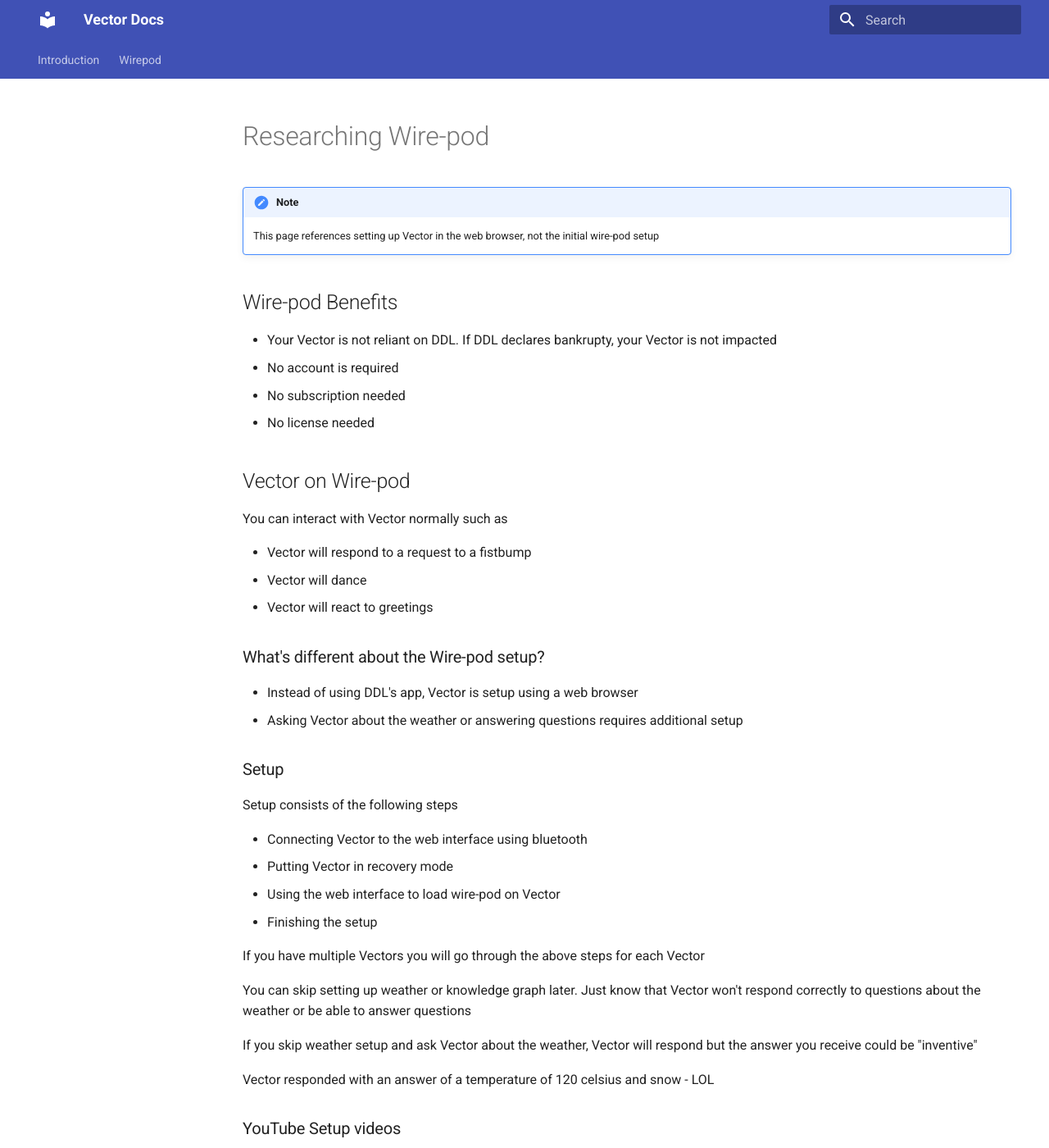
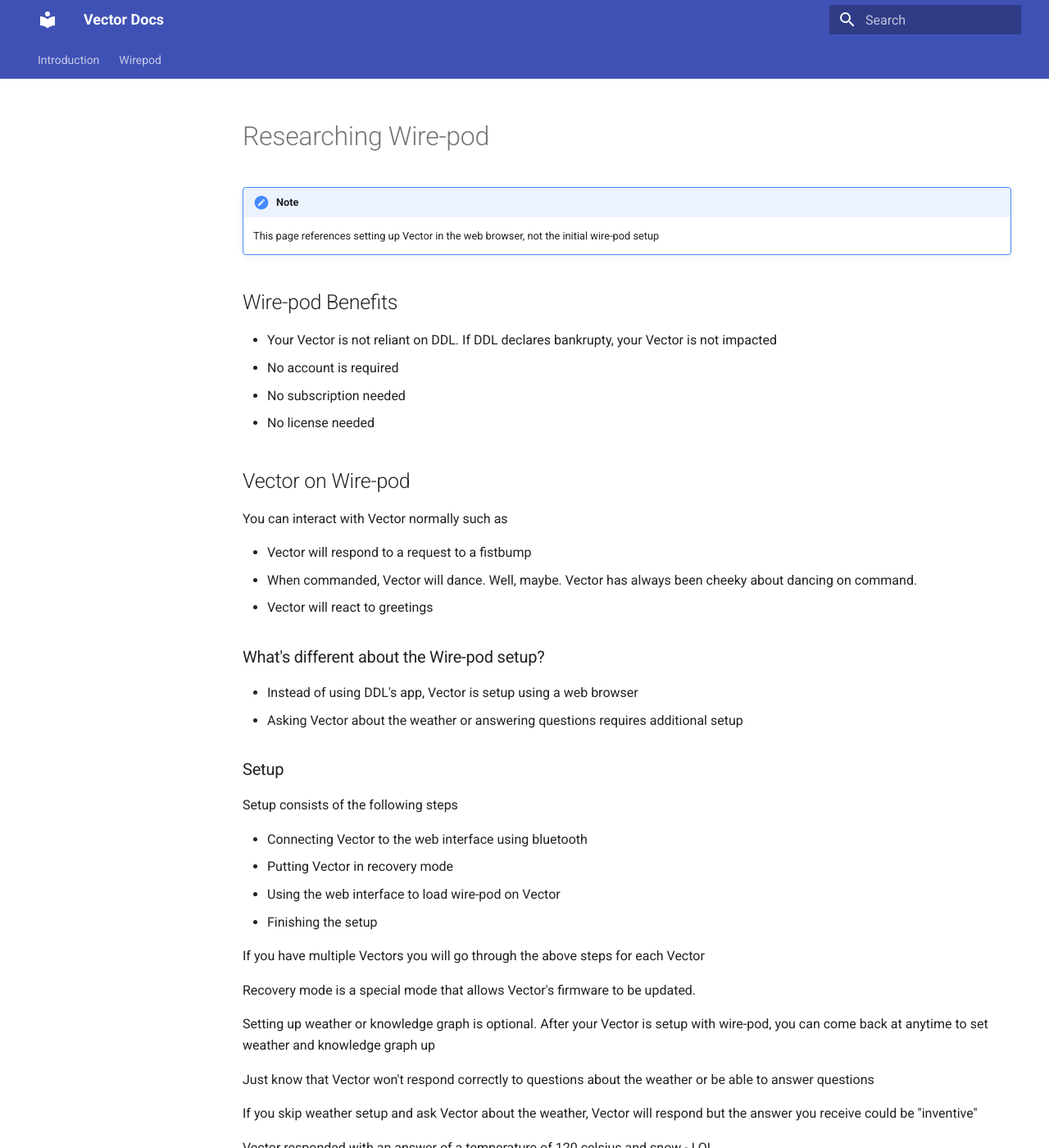
Before and after one commit to AOrthVector/VectorDocs, an MkDocs documentation site: the page built from docs/wirepod/index.md, in a window 1280 px wide and 1400 px high. Shown: the whole window at 82% size. Built offline with MkDocs 1.6.1 and Material for MkDocs 9.7.7, drawn with Linux system fonts in a browser that asks for light colours.

```diff
--- a/docs/wirepod/index.md
+++ b/docs/wirepod/index.md
@@ -16,7 +16,7 @@
 You can interact with Vector normally such as
 
 *  Vector will respond to a request to a fistbump
-*  Vector will dance
+*  When commanded, Vector will dance. Well, maybe. Vector has always been cheeky about dancing on command.
 *  Vector will react to greetings
 
 ### What's different about the Wire-pod setup?
@@ -35,7 +35,11 @@ Setup consists of the following steps
 
 If you have multiple Vectors you will go through the above steps for each Vector
 
-You can skip setting up weather or knowledge graph later. Just know that Vector won't respond correctly to questions about the weather or be able to answer questions
+Recovery mode is a special mode that allows Vector's firmware to be updated.
+
+Setting up weather or knowledge graph is optional. After your Vector is setup with wire-pod, you can come back at anytime to set weather and knowledge graph up
+
+Just know that Vector won't respond correctly to questions about the weather or be able to answer questions
 
 If you skip weather setup and ask Vector about the weather, Vector will respond but the answer you receive could be "inventive"
 
```
Also changed, not shown: docs/wirepod/setup/troubleshooting.md (added, +64 -0 lines).
